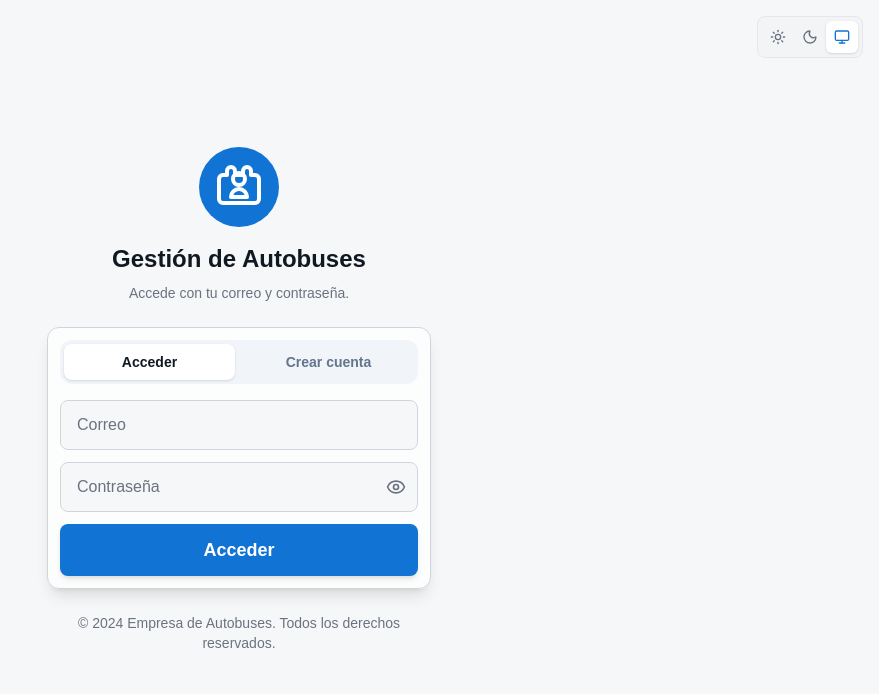
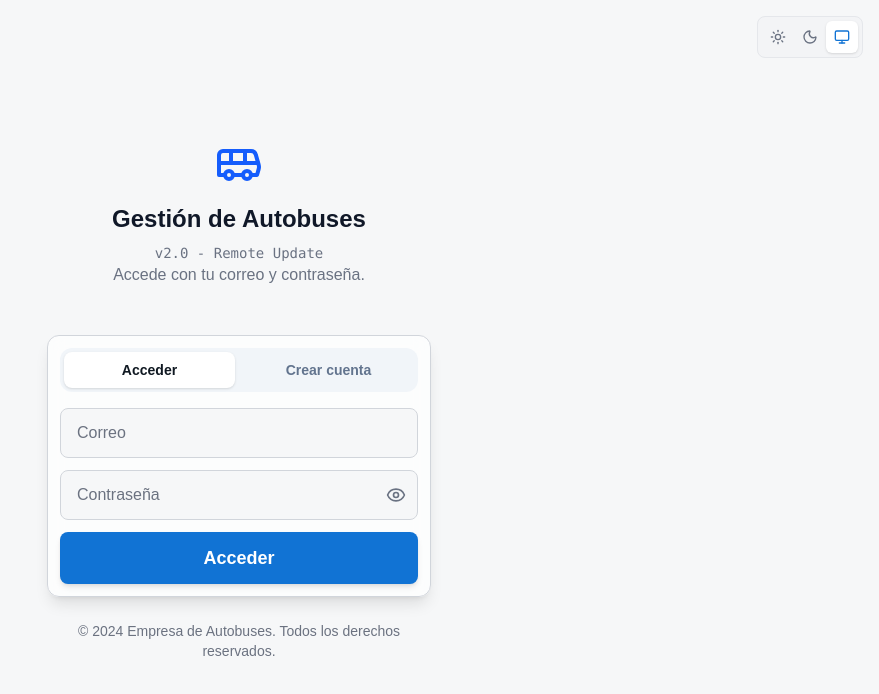
Before and after one commit to Josemaria4581/busconnect, a React (Vite) app in the folder frontend/: page /login in a window 1280 px wide. Shown: the top 694 px of the page, without its empty margins (401-1280 px from the left). Built offline with nearby package versions, Linux system fonts and the light colour scheme.

Commit message:
Fix: Add missing import in Login and rebuild

```diff
--- a/frontend/src/pages/Login.jsx
+++ b/frontend/src/pages/Login.jsx
@@ -3,7 +3,7 @@ import { useAuth } from '../context/AuthContext';
 import { useNavigate } from 'react-router-dom';
 import Logo from '../components/Logo';
 import ThemeSelector from '../components/ThemeSelector';
-import { Eye, EyeOff } from 'lucide-react';
+import { Bus, Eye, EyeOff } from 'lucide-react';
 
 export default function Login() {
     const [email, setEmail] = useState('');
@@ -47,11 +47,10 @@ export default function Login() {
 
             <div className="w-full max-w-sm">
                 <div className="flex flex-col items-center mb-6">
-                    <Logo className="w-20 h-20 mb-4" />
-                    <h1 className="text-2xl font-bold text-text-light dark:text-text-dark">Gestión de Autobuses</h1>
-                    <p className="mt-2 text-sm text-placeholder-light dark:text-placeholder-dark text-center">
-                        Accede con tu correo y contraseña.
-                    </p>
+                    <Bus className="w-12 h-12 text-blue-600 mx-auto mb-4" />
+                    <h2 className="text-2xl font-bold text-gray-900 mb-2">Gestión de Autobuses</h2>
+                    <p className="text-sm text-gray-500 font-mono">v2.0 - Remote Update</p>
+                    <p className="text-gray-500 mb-6">Accede con tu correo y contraseña.</p>
                 </div>
 
                 <div className="rounded-xl border border-border-light dark:border-border-dark bg-white/70 dark:bg-background-dark/40 backdrop-blur p-3 shadow-lg">
```
Also changed, not shown: 6 other files (tests, documents, lock files or other folders).
